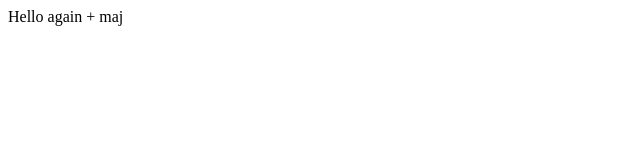
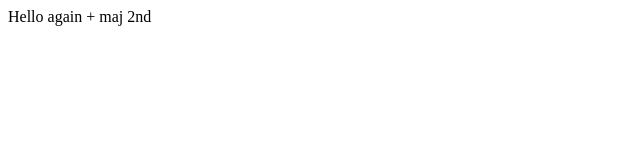
Before and after one commit to oakli81/Formation_Orsys, a plain HTML site: page index.html in a window 1280 px wide. Shown: the full height of the page, 0-640 px from the left. Drawn offline with Linux system fonts and the light colour scheme.

Commit message:
third commit

```diff
--- a/index.html
+++ b/index.html
@@ -1 +1 @@
-<html> Hello again + maj </html>
+<html> Hello again + maj 2nd </html>
```
